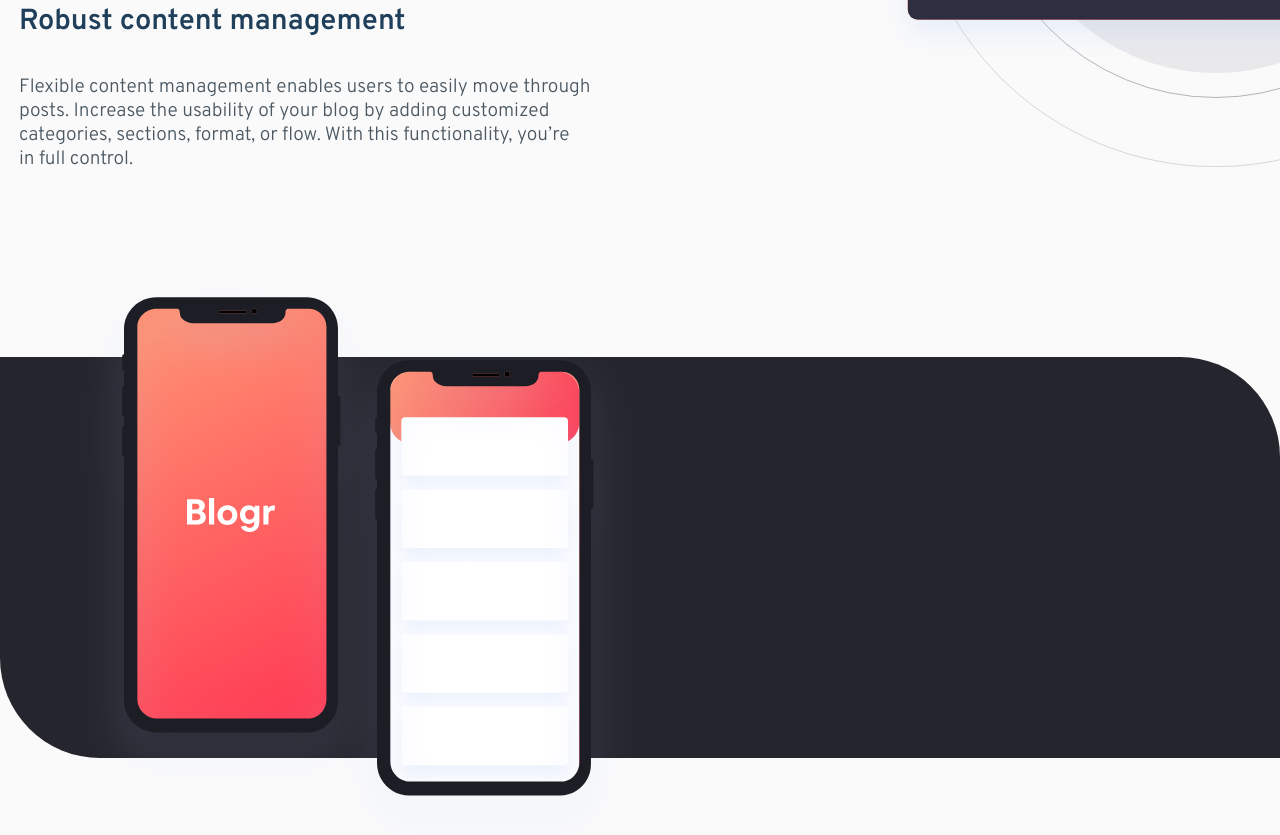
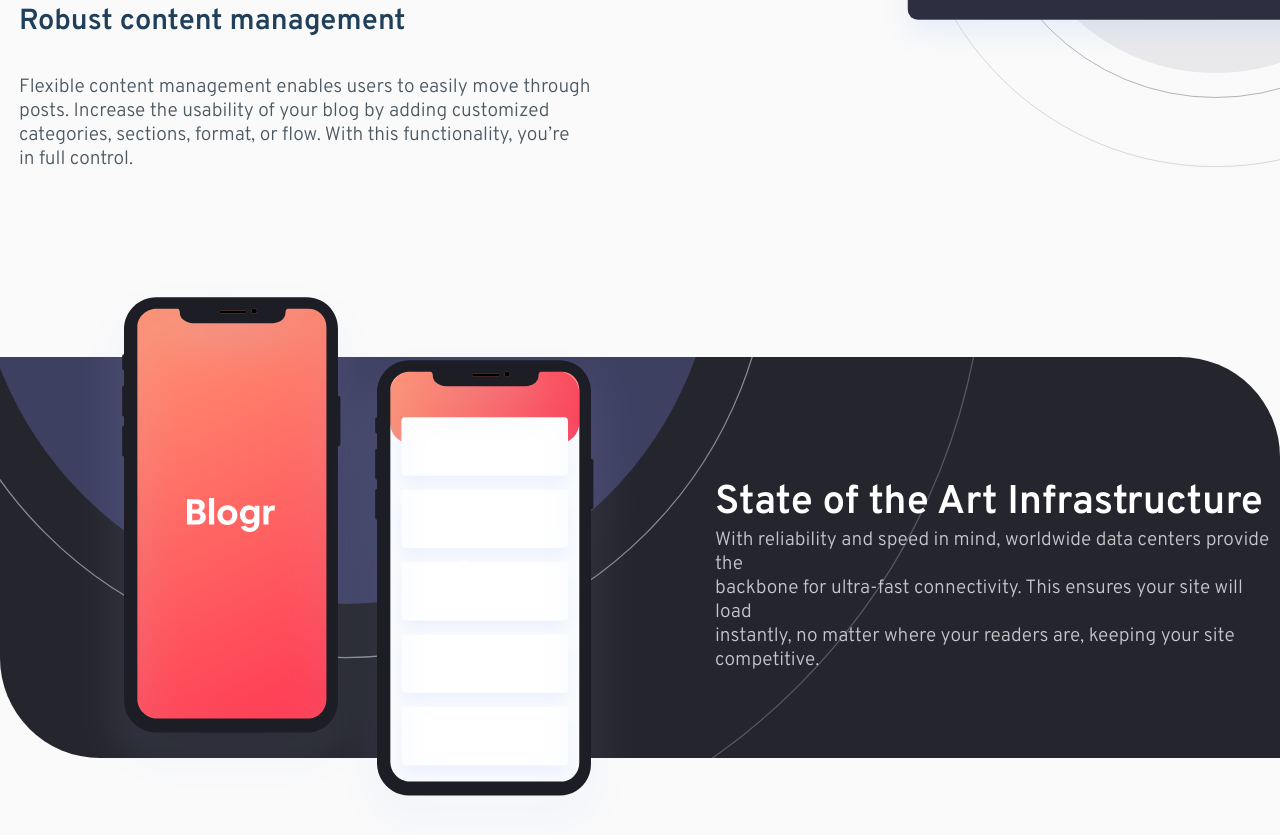
Before and after one commit to hemakumarm72/blog-landing-page, a website built with Parcel: page src/index.html in a window 1280 px wide. Shown: the part 999-1834 px from the top of the page. Built offline with nearby package versions, Linux system fonts and the light colour scheme.

Commit message:
state image and infrastructure add

```diff
--- a/src/CSS/Style.css
+++ b/src/CSS/Style.css
@@ -272,7 +272,7 @@
 .future_image {
   position: relative;
 
-  background-image: url('/images/illustration-editor-desktop.svg');
+  background-image: url('../images/illustration-editor-desktop.svg');
 
   background-size: 100%;
 
@@ -282,17 +282,39 @@
 }
 
 .state_infra {
+  background-image: url('../images/bg-pattern-circles.svg');
   height: 25.0625rem;
   background-color: var(--Very-dark-black-blue);
   border-radius: 0 100px 0 100px;
+  background-repeat: no-repeat;
+  background-size: 100%;
+  background-position: -23vw -60vw;
 }
 .phone_illstration {
   background-repeat: no-repeat;
-
+  position: absolute;
   z-index: 1;
 
   margin-top: -5rem;
   margin-left: 5.1rem;
+}
+.state_infra_text {
+  position: absolute;
+
+  margin: 7.5625rem 0;
+  margin-left: 44.6875rem;
+}
+
+.state_infra_text article h1 {
+  color: var(--White);
+  font-size: 2.5rem;
+  font-family: var(--font-overpass);
+}
+.state_infra_text article p {
+  color: var(--Grayish-blue);
+  font-weight: 300;
+  font-family: var(--font-overpass);
+  font-size: 1.2rem;
 }
 
 /*mobile navigation*/
--- a/src/index.html
+++ b/src/index.html
@@ -239,6 +239,20 @@
     <section>
       <div class="state_infra">
         <img class="phone_illstration" src="./images/illustration-phones.svg" />
+        <div class="state_infra_text">
+          <article>
+            <h1>State of the Art Infrastructure</h1>
+            <p>
+              With reliability and speed in mind, worldwide data centers provide
+              the <br />
+              backbone for ultra-fast connectivity. This ensures your site will
+              load <br />
+              instantly, no matter where your readers are, keeping your site
+              <br />
+              competitive.
+            </p>
+          </article>
+        </div>
       </div>
     </section>
   </body>
```
Also changed, not shown: dist/illustration-laptop-desktop.92ecfef9.svg (added), dist/index.html, 5 other files.
